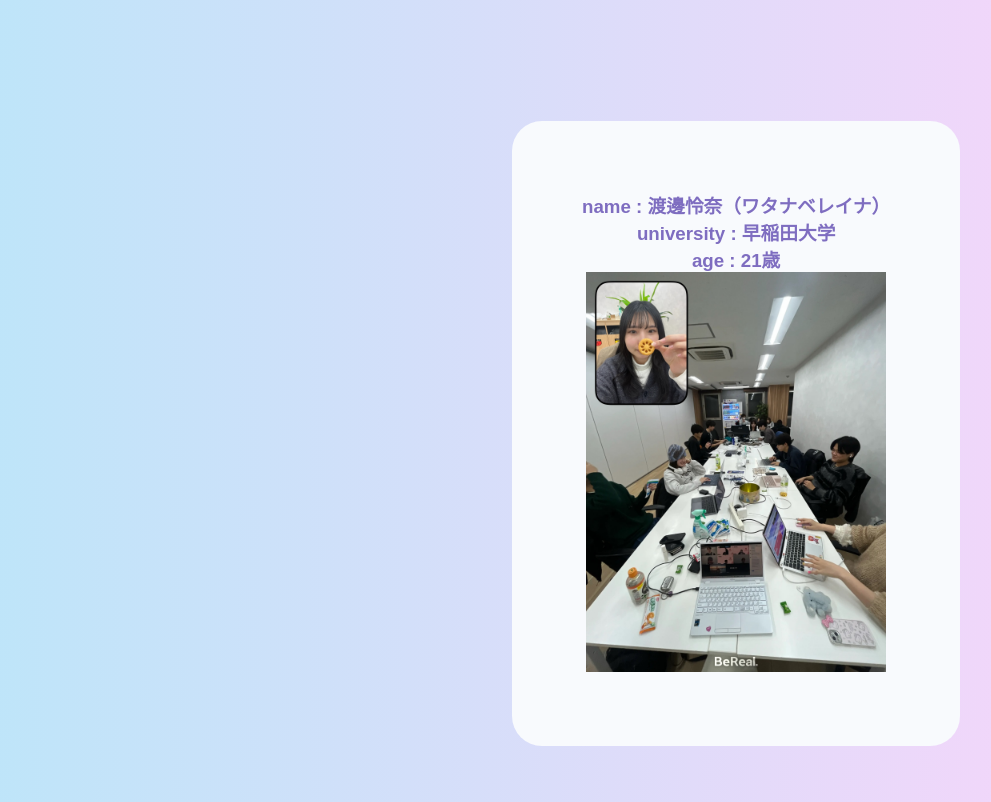
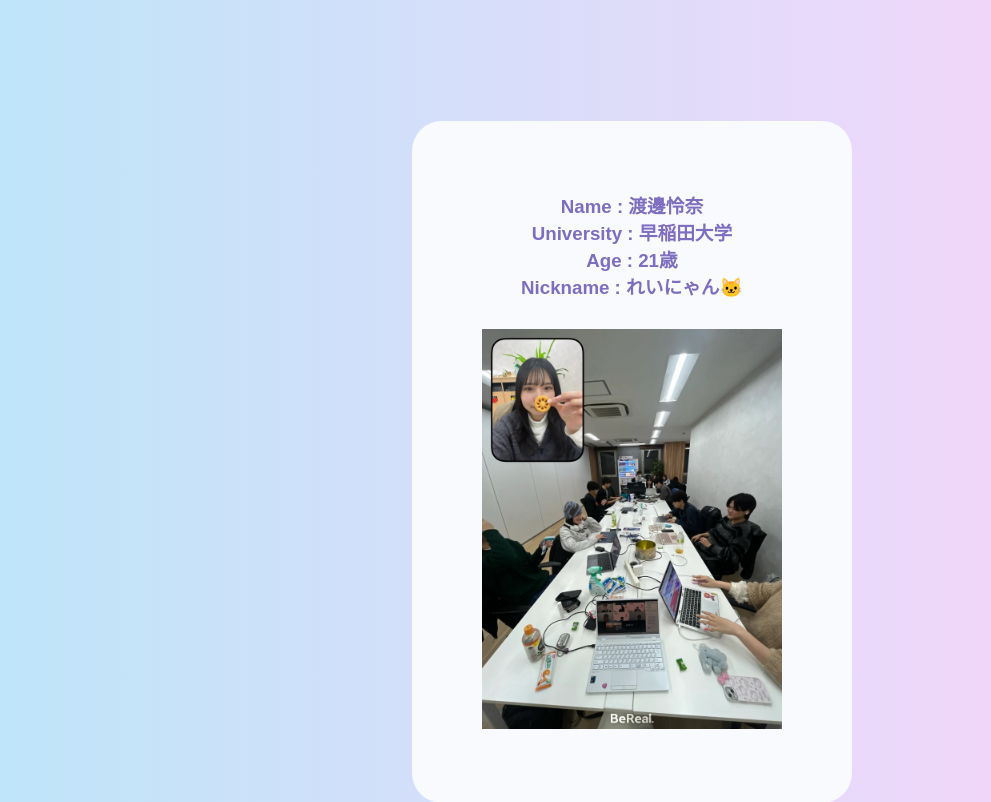
Before and after one commit to reinachama/my-portfolio, a plain HTML site: page index.html in a window 1280 px wide. Shown: the part 847-1649 px from the top of the page, without its empty margins (88-1079 px from the left). Drawn offline with Linux system fonts and the light colour scheme; some packages are replaced by stand-ins of ours.

Commit message:
ポートフォリオサイトの開発を進めました

```diff
--- a/index.html
+++ b/index.html
@@ -30,9 +30,12 @@
     </div>
     <div class="sakana">
       <div class="saru">
-        <h3>name : 渡邊怜奈（ワタナベレイナ）</h3>
-        <h3>university : 早稲田大学</h3>
-        <h3>age : 21歳</h3>
+        <div class="nya">
+        <h3>Name : 渡邊怜奈</h3>
+        <h3>University : 早稲田大学</h3>
+        <h3>Age : 21歳</h3>
+        <h3>Nickname : れいにゃん🐱</h3>
+        </div>
         <img src="IMG_0136.JPG" alt="" width="300" height="400">
       </div>
 
--- a/style.css
+++ b/style.css
@@ -39,7 +39,7 @@ h1 {
 }
 
 .saru {
-  margin-left: 500px;
+  margin-left: 400px;
   background-color: #f8fafd;
   border-radius: 30px;
   padding: 70px;
@@ -86,3 +86,7 @@ button:hover {
   margin-left: 100px;
   margin-top: 100px;
 }
+
+.nya {
+  margin-bottom: 30px;
+}
```
